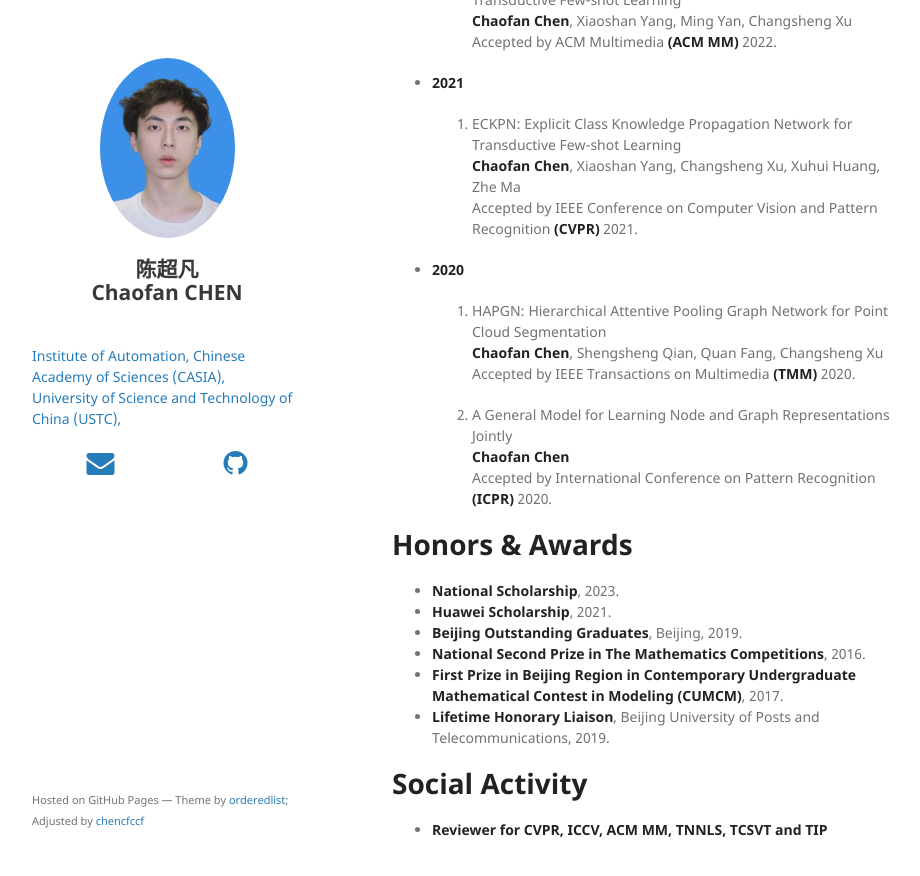
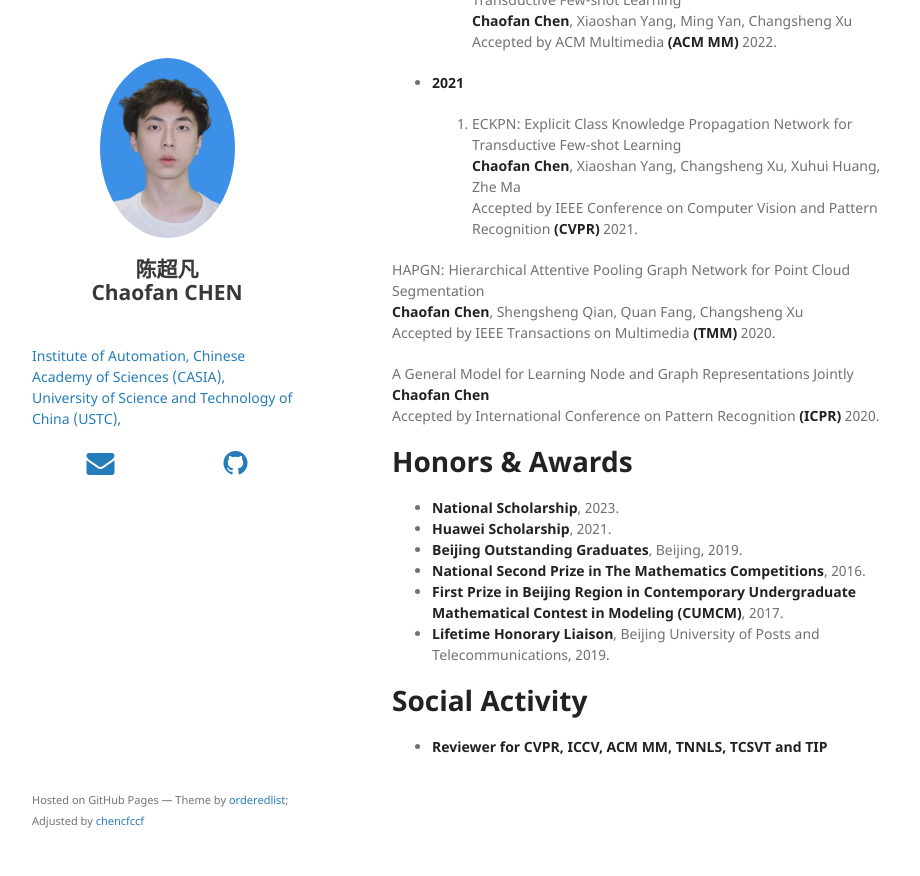
Before and after one commit to chencfccf/chencfccf.github.io, a Jekyll site: the page built from index.md, in a window 1280 px wide and 900 px high, scrolled down 1625 px. Shown: the top 876 px of the window, without its empty margins (178-1098 px from the left). Built offline with Jekyll 4.4.1, drawn with Linux system fonts in a browser that asks for light colours; nearby versions of some CDN libraries; our own code applies the rules of GitHub Pages for plain Markdown files; after the commit the page ends 2452 px from its top, so only the background shows below that.

Commit message:
Update index.md

```diff
--- a/index.md
+++ b/index.md
@@ -88,13 +88,11 @@ I am an assistant professor at the State Key Laboratory of Multimodal Artificial
 
 
 
-* **2020**
-
-  1. HAPGN: Hierarchical Attentive Pooling Graph Network for Point Cloud Segmentation
+HAPGN: Hierarchical Attentive Pooling Graph Network for Point Cloud Segmentation
   **Chaofan Chen**, Shengsheng Qian, Quan Fang, Changsheng Xu
   Accepted by IEEE Transactions on Multimedia **(TMM)** 2020.
 
-  2. A General Model for Learning Node and Graph Representations Jointly
+A General Model for Learning Node and Graph Representations Jointly
   **Chaofan Chen**
   Accepted by International Conference on Pattern Recognition **(ICPR)** 2020.
 
```
